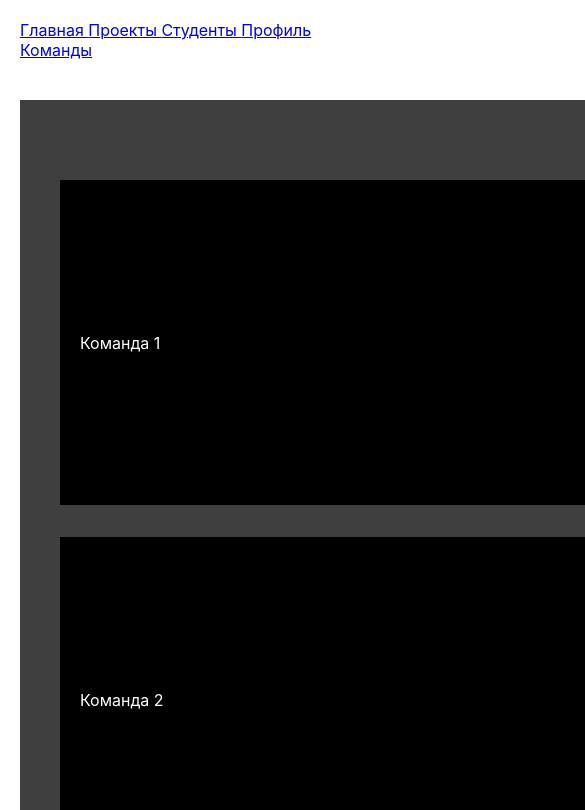
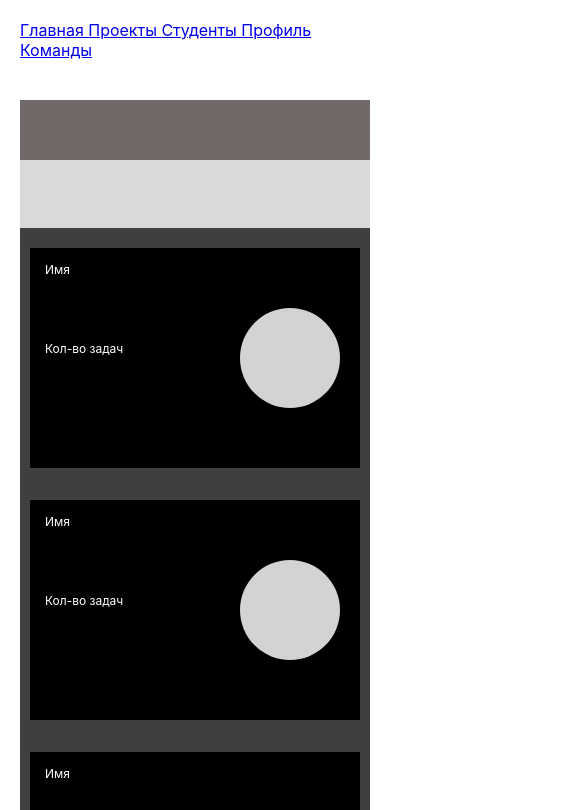
Before and after one commit to capacity-planning1/frontend, a React (Create React App) app: page /teampage in a window 390 px wide. Shown: the top 810 px of the page, 585 px wide, since content can reach past the window. Built offline with nearby package versions, Linux system fonts and the light colour scheme.

Commit message:
08.10.26

```diff
--- a/src/pages/TeamPage/TeamPage.scss
+++ b/src/pages/TeamPage/TeamPage.scss
@@ -1,35 +1,117 @@
+.TeamPage-Section {
+    width: 100%;
+    margin: 0;
+    padding: 0;
+    background: #d9d9d9;
+    box-sizing: border-box;
+    min-height: 100vh;
+}
+
+.TeamPage-Nav {
+    width: 100%;
+    height: 80px;
+    background: #716868;
+    margin-bottom: 68px;
+}
+
 .TeamPage-Field_block {
-    background-color: #403f3f;
-    width: 1746px;
-    margin: 0px auto;
-    padding: 40px 0;
+    width: calc(100% - 56px);
+    max-width: 1746px;
+    margin: 0 auto;
+    padding: 38px 46px;
+    background: #3f3f3f;
+    box-sizing: border-box;
+}
+
+.TeamPage-Grid {
+    width: 100%;
+    margin: 0 !important;
+    color: white;
+    box-sizing: border-box;
 }
 
 .TeamPage-TeamBlock {
-    background-color: black;
+    width: 100%;
     height: 285px;
-    width: 701px;
+    padding: 18px 15px 18px 30px;
+    background: #000;
+    box-sizing: border-box;
     display: flex;
-    justify-content: space-between;
-    align-items: center;
-     padding: 20px;
+    flex-direction: column;
 }
 
-.TeamPage-Grid {
-    display: grid;
-    grid-template-columns: repeat(2, 1fr);
-    gap: 40px;
-    padding: 40px;
-    color: white;
+.TeamPage-TeamBlock .content {
+    color: #fff;
+    font-size: 12px;
+    line-height: 1.2;
 }
 
-.TeamPage-Back_field {
-    margin: 0px;
+.TeamPage-TeamBlock .content:first-child {
+    margin-bottom: 100px;
 }
 
 .TeamPage-avatar {
-  width: 172px;
-  height: 172px;
-  background: lightgray;
-  border-radius: 50%;
+    width: 172px;
+    height: 172px;
+    min-width: 172px;
+    background: lightgray;
+    border-radius: 50%;
+    position: absolute;
+    top: 50%;
+    right: 58px;
+    transform: translateY(-50%);
 }
+
+.TeamPage-TeamBlock {
+    position: relative;
+}
+
+@media (max-width: 900px) {
+    .TeamPage-Field_block {
+        width: calc(100% - 30px);
+        padding: 30px 20px;
+    }
+
+    .TeamPage-TeamBlock {
+        height: 250px;
+    }
+
+    .TeamPage-avatar {
+        width: 140px;
+        height: 140px;
+        min-width: 140px;
+        right: 35px;
+    }
+
+    .TeamPage-TeamBlock .content:first-child {
+        margin-bottom: 80px;
+    }
+}
+
+@media (max-width: 600px) {
+    .TeamPage-Nav {
+        height: 60px;
+    }
+
+    .TeamPage-Field_block {
+        width: 100%;
+        min-height: calc(100vh - 60px);
+        padding: 20px 10px;
+    }
+
+    .TeamPage-TeamBlock {
+        height: 220px;
+        padding: 15px;
+    }
+
+    .TeamPage-avatar {
+        width: 100px;
+        height: 100px;
+        min-width: 100px;
+        right: 20px;
+    }
+
+    .TeamPage-TeamBlock .content:first-child {
+        margin-bottom: 65px;
+    }
+}
--- a/src/pages/TeamPage/TeamPage.tsx
+++ b/src/pages/TeamPage/TeamPage.tsx
@@ -8,20 +8,24 @@ import TeamBlock from './components/TeamBlock'
 
 const TeamPage: React.FC = () => {
   return (
+    <section className='TeamPage-Section'>
+      <nav className='TeamPage-Nav'></nav>
+
       <section className='TeamPage-Field_block'>
-      <Grid container spacing={4} className='TeamPage-Grid'>
+        <Grid container columnSpacing={4} rowSpacing={4} className='TeamPage-Grid'>
           <Grid size={{ xs: 12, md: 6 }}>
-          <TeamBlock>Команда 1</TeamBlock>
+            <TeamBlock>Кол-во задач</TeamBlock>
           </Grid>
 
           <Grid size={{ xs: 12, md: 6 }}>
-          <TeamBlock>Команда 2</TeamBlock>
+            <TeamBlock>Кол-во задач</TeamBlock>
           </Grid>
 
           <Grid size={{ xs: 12, md: 6 }}>
-          <TeamBlock>Команда 3</TeamBlock>
+            <TeamBlock>Кол-во задач</TeamBlock>
           </Grid>
         </Grid>
+      </section>
     </section>
   )
 }
--- a/src/pages/TeamPage/components/TeamBlock.tsx
+++ b/src/pages/TeamPage/components/TeamBlock.tsx
@@ -5,11 +5,13 @@ type Props = {
 const TeamBlock: React.FC<Props> = ({ children }) => {
   return (
     <div className='TeamPage-TeamBlock'>
-      <div className='content'>{children}</div>
+      <div className='TeamPage-info'>
+        <div className='content'>Имя</div>
+        <div className='content'>{children}</div>
+      </div>
 
       <div className='TeamPage-avatar' />
     </div>
   )
 }
-
 export default TeamBlock
```
Lines whose indentation alone changed are shown as unchanged.
